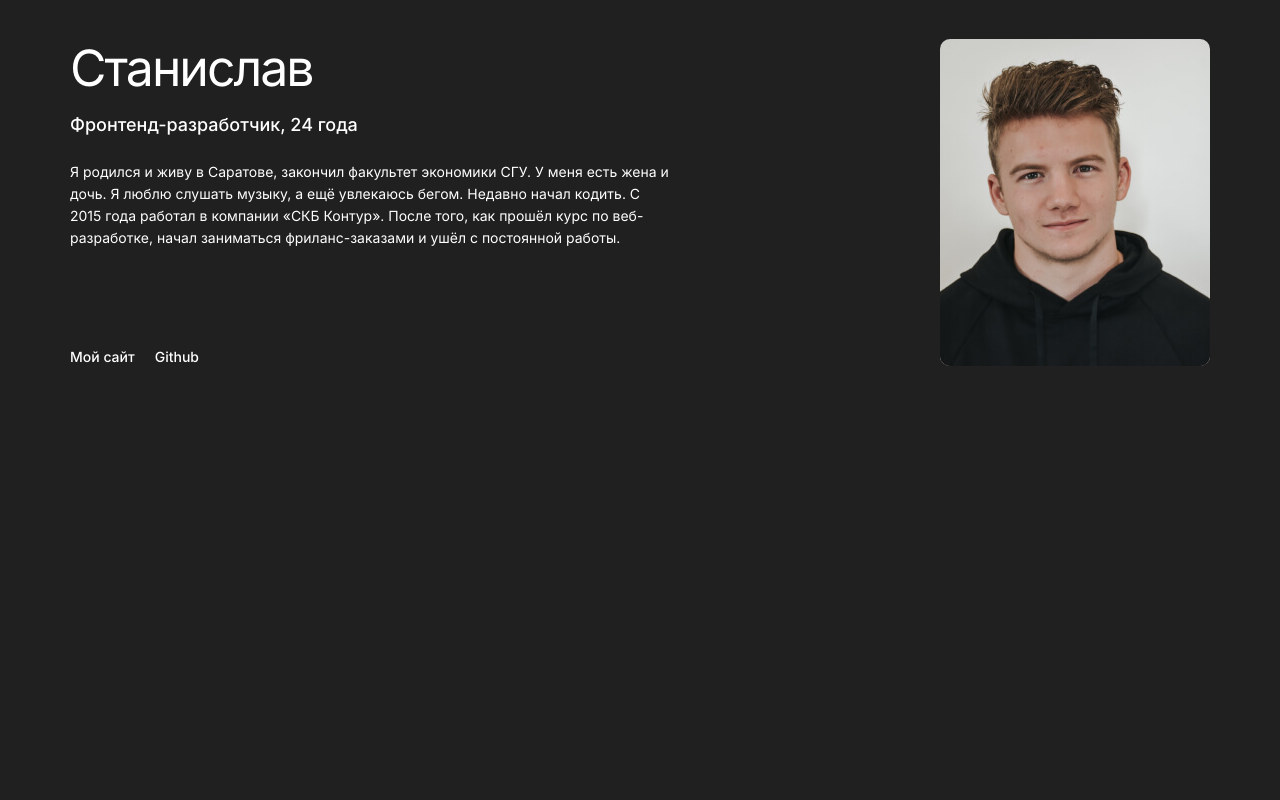
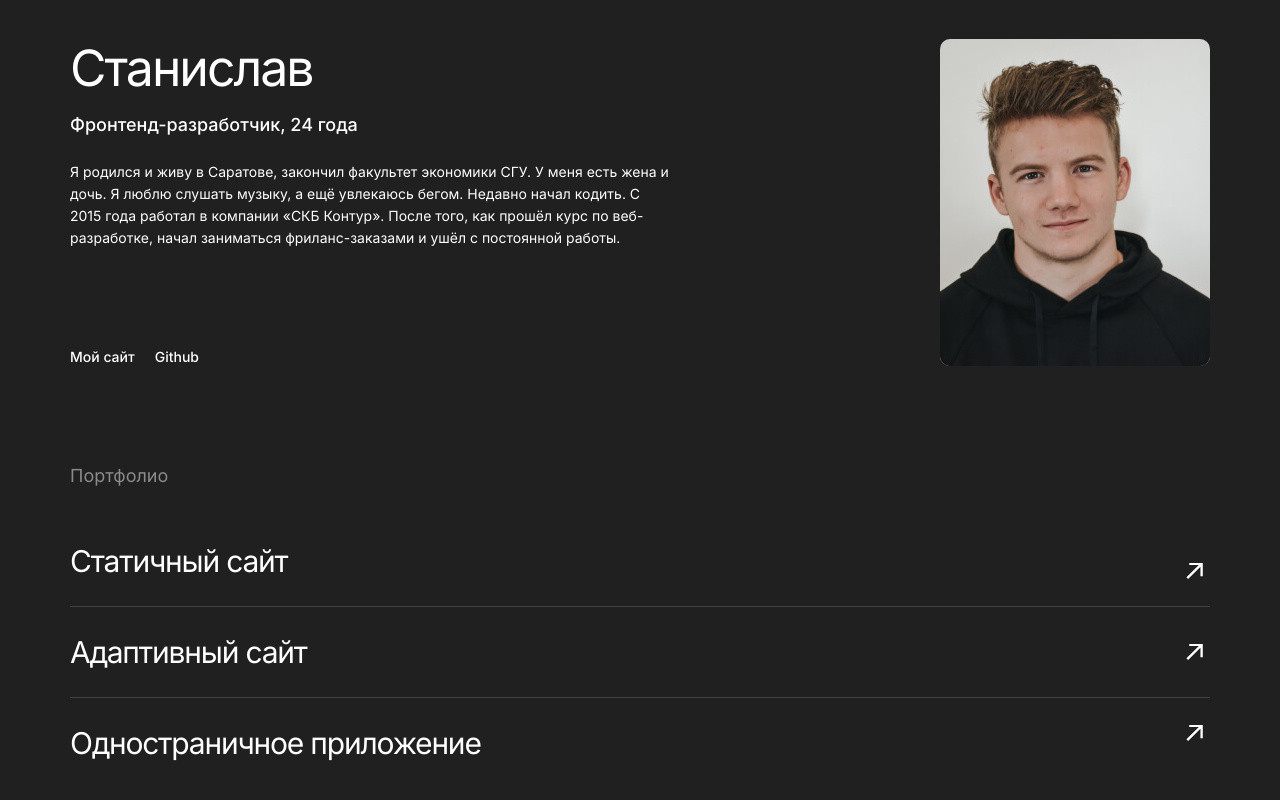
Before and after one commit to StMelik/movies-explorer-frontend, a React (Create React App) app: page / in a window 1280 px wide. Shown: the part 1433-2233 px from the top of the page. Before the commit the page ends 1899 px from the top, so only its background shows below. Built offline with nearby package versions, Linux system fonts and the light colour scheme.

Commit message:
feat: сверстать блок портфолио

```diff
--- a/src/components/AboutMe/AboutMe.css
+++ b/src/components/AboutMe/AboutMe.css
@@ -1,5 +1,5 @@
 .about-me {
-    padding: 110px 0 100px;
+    padding: 110px 0 125px;
 }
 
 .about-me__title {
--- a/src/components/AboutMe/AboutMe.jsx
+++ b/src/components/AboutMe/AboutMe.jsx
@@ -1,4 +1,5 @@
 import './AboutMe.css';
+import Portfolio from '../Portfolio/Portfolio'
 import photo from '../../images/photo.jpg'
 
 function AboutMe() {
@@ -20,6 +21,7 @@ function AboutMe() {
           </div>
           <img className="about-me__photo" src={photo} alt="Моё фото" />
         </div>
+        <Portfolio />
       </div>
     </section>
   );
--- a/src/components/Portfolio/Portfolio.css
+++ b/src/components/Portfolio/Portfolio.css
@@ -0,0 +1,45 @@
+.portfolio {
+    padding-top: 100px;
+}
+
+.portfolio__title {
+    font-size: 18px;
+    line-height: 20px;
+    font-weight: 400;
+    color: #8b8b8b;
+    margin-bottom: 50px;
+}
+
+.portfolio__item:not(:last-child) {
+    border-bottom: 1px solid #424242;
+}
+
+.portfolio__link {
+    position: relative;
+    padding: 20px 0;
+    font-size: 30px;
+    line-height: 50px;
+    letter-spacing: calc(1em * -0.04);
+}
+
+.portfolio__item:first-child .portfolio__link {
+    padding-top: 0;
+}
+
+.portfolio__item:last-child .portfolio__link {
+    padding-bottom: 0;
+}
+
+.portfolio__link::after {
+    content: "";
+    position: absolute;
+    top: 50%;
+    right: 7px;
+    transform: translateY(-50%);
+    width: 17px;
+    height: 17px;
+    background-image: url("../../images/icons/arrow-icon.svg");
+    background-repeat: no-repeat;
+    background-position: center;
+    background-size: cover;
+}
--- a/src/components/Portfolio/Portfolio.jsx
+++ b/src/components/Portfolio/Portfolio.jsx
@@ -3,7 +3,12 @@ import './Portfolio.css';
 function Portfolio() {
   return (
     <section className="portfolio">
-
+      <h3 className="portfolio__title">Портфолио</h3>
+      <ul className="portfolio__list">
+        <li className="portfolio__item"><a className="portfolio__link" href="https://stmelik.github.io/how-to-learn/" target="_blank">Статичный сайт</a></li>
+        <li className="portfolio__item"><a className="portfolio__link" href="https://stmelik.github.io/russian-travel/" target="_blank">Адаптивный сайт</a></li>
+        <li className="portfolio__item"><a className="portfolio__link" href="https://stmelik.store/" target="_blank">Одностраничное приложение</a></li>
+      </ul>
     </section>
   );
 }
--- a/src/index.css
+++ b/src/index.css
@@ -21,6 +21,7 @@ ul {
 }
 
 a {
+  display: block;
   color: inherit;
   text-decoration: none;
   transition: opacity 0.3s;
```
